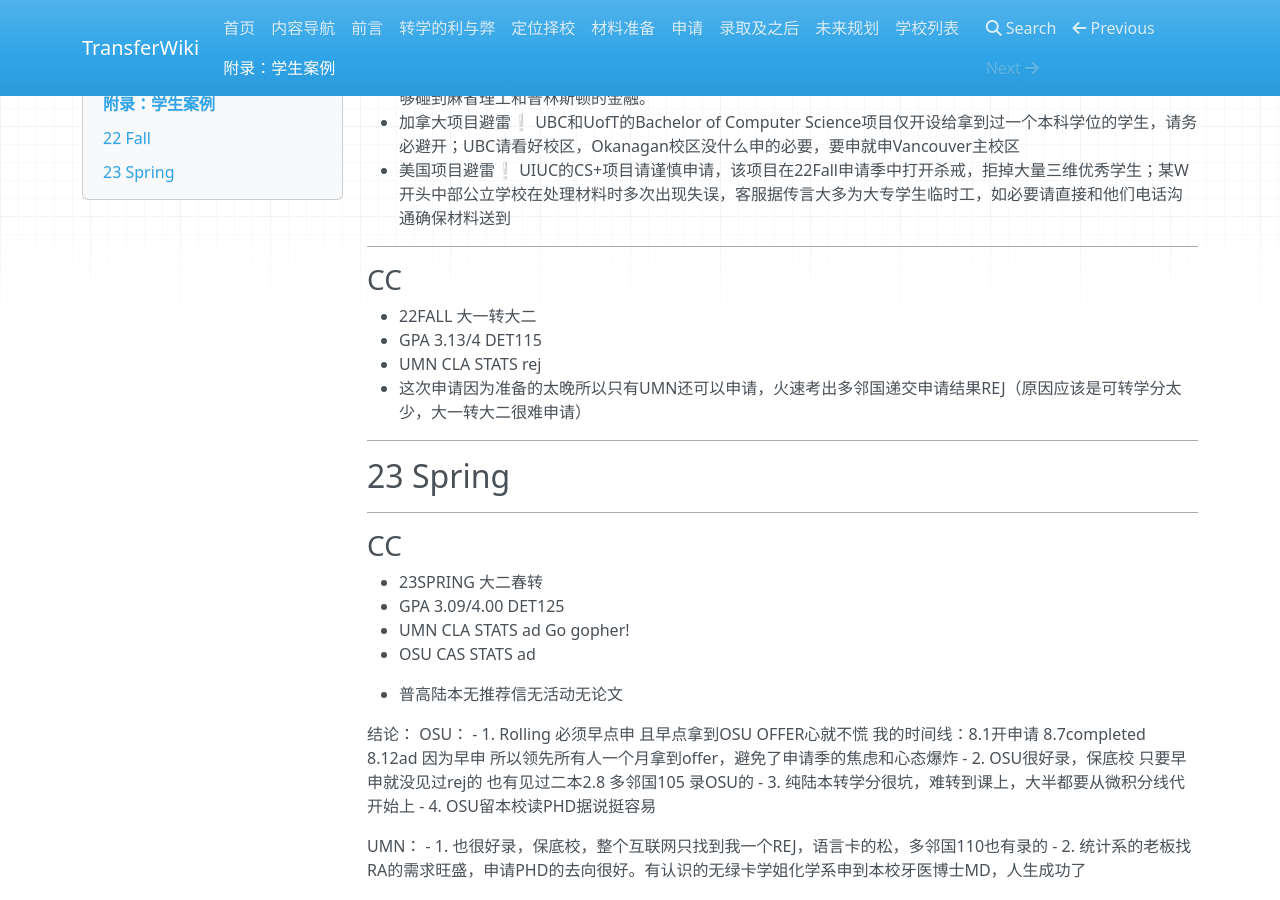
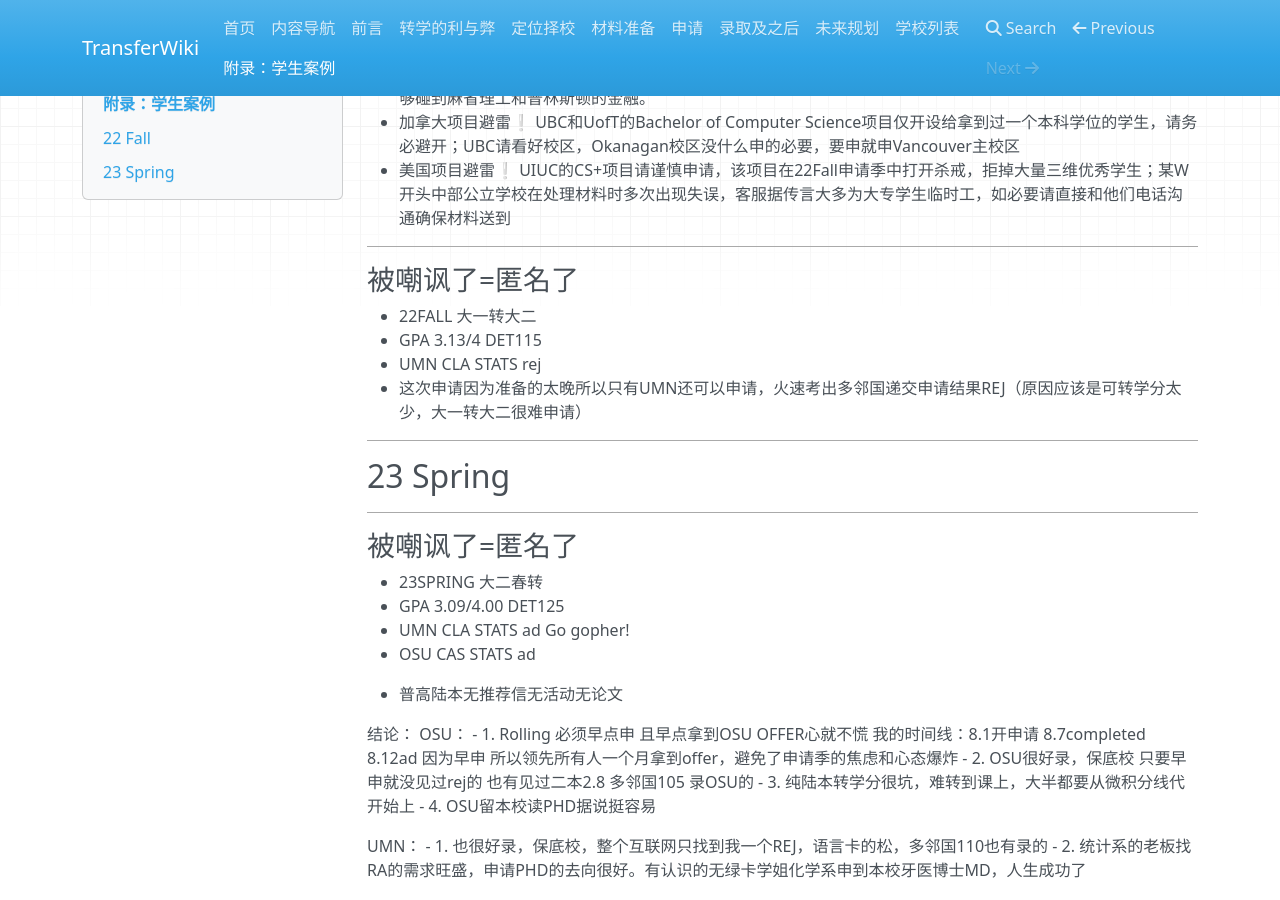
Before and after one commit to SihanXU/TransferWiki, an MkDocs documentation site: the page built from docs/bgs.md, in a window 1280 px wide and 900 px high, scrolled down 6999 px. Built offline with MkDocs 1.6.1, drawn with Linux system fonts in a browser that asks for light colours; nearby versions of some CDN libraries.

Commit message:
Update bgs.md

```diff
--- a/docs/bgs.md
+++ b/docs/bgs.md
@@ -274,7 +274,7 @@ USA：
 
 ***
 
-### CC
+### 被嘲讽了=匿名了
 
 - 22FALL 大一转大二
 - GPA 3.13/4  DET115
@@ -287,7 +287,7 @@ USA：
 
 ***
 
-### CC
+### 被嘲讽了=匿名了
 
 - 23SPRING 大二春转
 - GPA 3.09/4.00  DET125
```
